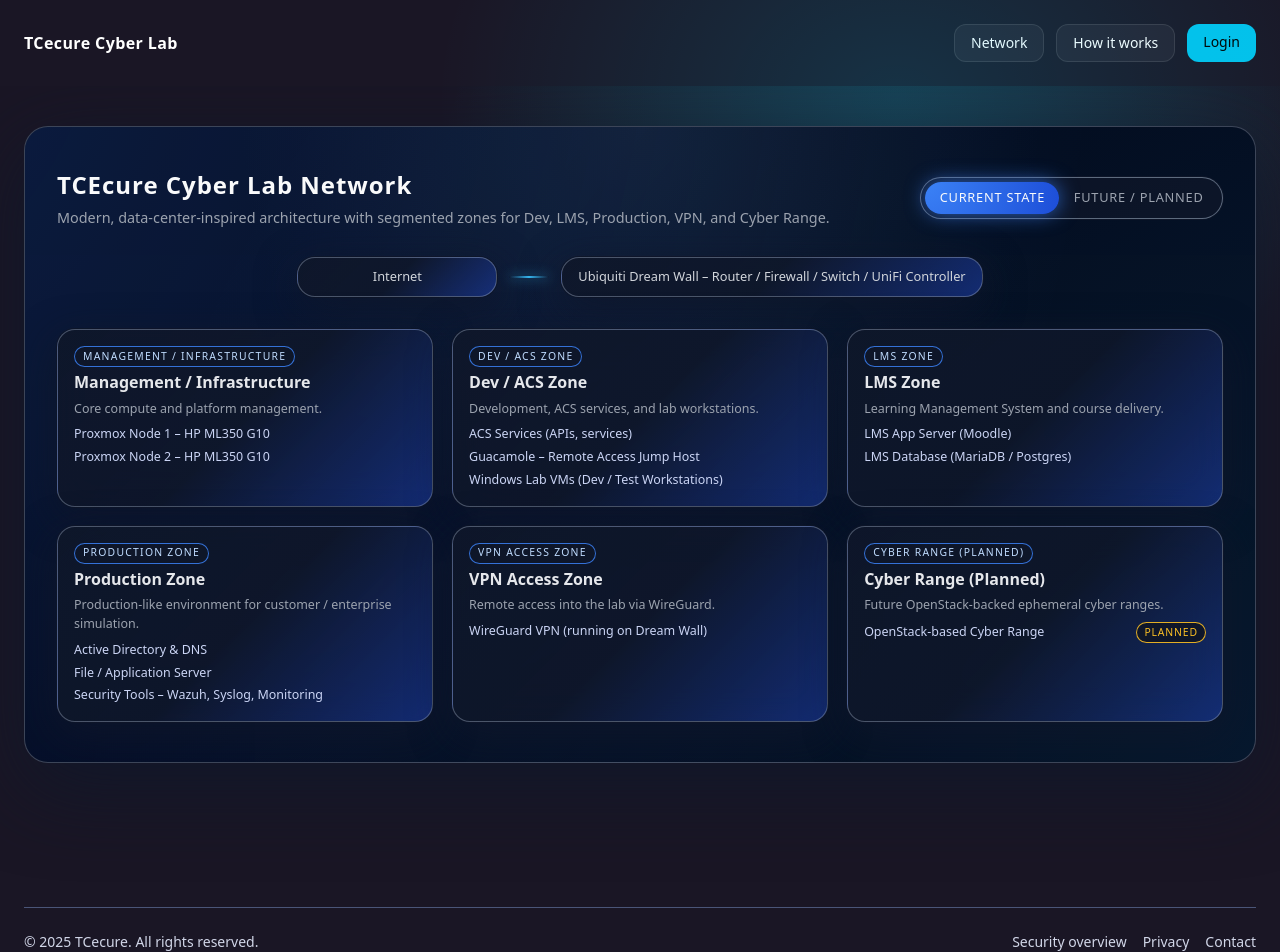
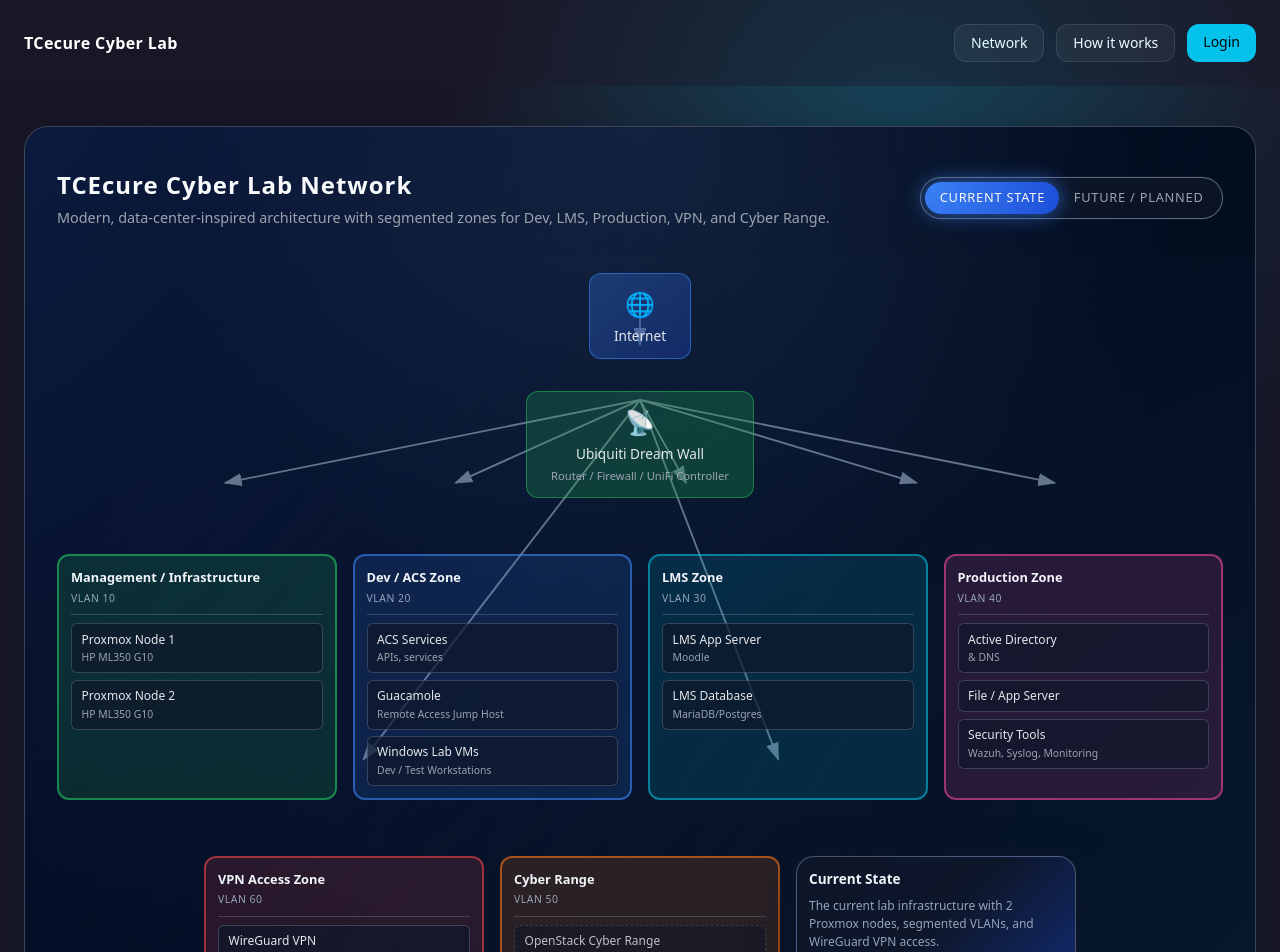
Before and after one commit to ebarlowjr2/tcecure_cyberlab, a React (Vite) app: page /network in a window 1280 px wide. Shown: the top 952 px of the page. Built offline with nearby package versions, Linux system fonts and the light colour scheme.

Commit message:
Redesign CyberLabMap as network topology diagram with hierarchical layout
Co-Authored-By: Eddie Barlow Jr <eddiebarlowjr@gmail.com>

```diff
--- a/src/components/CyberLabMap.jsx
+++ b/src/components/CyberLabMap.jsx
@@ -6,60 +6,66 @@ const currentZones = [
     id: "mgmt",
     name: "Management / Infrastructure",
     vlan: "VLAN 10",
+    color: "green",
     role: "Core compute and platform management.",
     items: [
-      "Proxmox Node 1 – HP ML350 G10",
-      "Proxmox Node 2 – HP ML350 G10",
+      { name: "Proxmox Node 1", desc: "HP ML350 G10" },
+      { name: "Proxmox Node 2", desc: "HP ML350 G10" },
     ],
   },
   {
     id: "dev",
     name: "Dev / ACS Zone",
     vlan: "VLAN 20",
+    color: "blue",
     role: "Development, ACS services, and lab workstations.",
     items: [
-      "ACS Services (APIs, services)",
-      "Guacamole – Remote Access Jump Host",
-      "Windows Lab VMs (Dev / Test Workstations)",
+      { name: "ACS Services", desc: "APIs, services" },
+      { name: "Guacamole", desc: "Remote Access Jump Host" },
+      { name: "Windows Lab VMs", desc: "Dev / Test Workstations" },
     ],
   },
   {
     id: "lms",
     name: "LMS Zone",
     vlan: "VLAN 30",
+    color: "cyan",
     role: "Learning Management System and course delivery.",
     items: [
-      "LMS App Server (Moodle)",
-      "LMS Database (MariaDB / Postgres)",
+      { name: "LMS App Server", desc: "Moodle" },
+      { name: "LMS Database", desc: "MariaDB/Postgres" },
     ],
   },
   {
     id: "prod",
     name: "Production Zone",
     vlan: "VLAN 40",
+    color: "pink",
     role: "Production-like environment for customer / enterprise simulation.",
     items: [
-      "Active Directory & DNS",
-      "File / Application Server",
-      "Security Tools – Wazuh, Syslog, Monitoring",
+      { name: "Active Directory", desc: "& DNS" },
+      { name: "File / App Server", desc: "" },
+      { name: "Security Tools", desc: "Wazuh, Syslog, Monitoring" },
     ],
   },
   {
     id: "vpn",
     name: "VPN Access Zone",
     vlan: "VLAN 60",
+    color: "red",
     role: "Remote access into the lab via WireGuard.",
     items: [
-      "WireGuard VPN (running on Dream Wall)",
+      { name: "WireGuard VPN", desc: "Running on Dream Wall" },
     ],
   },
   {
     id: "range",
-    name: "Cyber Range (Planned)",
+    name: "Cyber Range",
     vlan: "VLAN 50",
+    color: "orange",
     role: "Future OpenStack-backed ephemeral cyber ranges.",
     items: [
-      "OpenStack-based Cyber Range (Planned)",
+      { name: "OpenStack Cyber Range", desc: "", planned: true },
     ],
   },
 ];
@@ -69,69 +75,74 @@ const futureZones = [
     id: "mgmt",
     name: "Management / Infrastructure",
     vlan: "VLAN 10",
+    color: "green",
     role: "Core compute, shared storage, and platform management.",
     items: [
-      "Proxmox Node 1 – HP ML350 G10",
-      "Proxmox Node 2 – HP ML350 G10",
-      "Synology DS1621+ – 24 TB NAS (Planned)",
-      "Additional Proxmox / OpenStack Nodes (Planned)",
+      { name: "Proxmox Node 1", desc: "HP ML350 G10" },
+      { name: "Proxmox Node 2", desc: "HP ML350 G10" },
+      { name: "Synology DS1621+", desc: "24 TB NAS", planned: true },
+      { name: "Additional Nodes", desc: "Proxmox/OpenStack", planned: true },
     ],
   },
   {
     id: "dev",
     name: "Dev / ACS Zone",
     vlan: "VLAN 20",
+    color: "blue",
     role: "Development, ACS services, and pre-production testing.",
     items: [
-      "ACS Services (APIs, services)",
-      "Guacamole – Remote Access Jump Host",
-      "Windows Lab VMs (Dev / Test Workstations)",
+      { name: "ACS Services", desc: "APIs, services" },
+      { name: "Guacamole", desc: "Remote Access Jump Host" },
+      { name: "Windows Lab VMs", desc: "Dev / Test Workstations" },
     ],
   },
   {
     id: "lms",
     name: "LMS Zone",
     vlan: "VLAN 30",
+    color: "cyan",
     role: "Learning Management System and course content delivery.",
     items: [
-      "LMS App Server (Moodle)",
-      "LMS Database (MariaDB / Postgres)",
-      "Course Content on Synology NAS (Planned)",
+      { name: "LMS App Server", desc: "Moodle" },
+      { name: "LMS Database", desc: "MariaDB/Postgres" },
+      { name: "Course Content", desc: "Synology NAS", planned: true },
     ],
   },
   {
     id: "prod",
     name: "Production Zone",
     vlan: "VLAN 40",
+    color: "pink",
     role: "Production-like environment for simulations and compliance labs.",
     items: [
-      "Active Directory & DNS",
-      "File / Application Server",
-      "Security Tools – Wazuh, Syslog, Monitoring",
-      "Additional Line-of-Business / Simulation VMs (Planned)",
+      { name: "Active Directory", desc: "& DNS" },
+      { name: "File / App Server", desc: "" },
+      { name: "Security Tools", desc: "Wazuh, Syslog, Monitoring" },
+      { name: "Simulation VMs", desc: "Line-of-Business", planned: true },
     ],
   },
   {
     id: "vpn",
     name: "VPN Access Zone",
     vlan: "VLAN 60",
+    color: "red",
     role: "High-capacity secure remote access into the lab.",
     items: [
-      "WireGuard VPN (Legacy / Fallback)",
-      "VPN Appliance 1 – HP EliteDesk (Netmaker / WireGuard) (Planned)",
-      "VPN Appliance 2 – HP EliteDesk (Netmaker / WireGuard) (Planned)",
-      "Additional VPN Capacity for >1000 Users (Planned)",
+      { name: "WireGuard VPN", desc: "Legacy / Fallback" },
+      { name: "VPN Appliance 1", desc: "HP EliteDesk", planned: true },
+      { name: "VPN Appliance 2", desc: "HP EliteDesk", planned: true },
     ],
   },
   {
     id: "range",
     name: "Cyber Range (OpenStack)",
     vlan: "VLAN 50",
+    color: "orange",
     role: "Isolated, disposable cyber ranges for Red/Blue, malware, and advanced labs.",
     items: [
-      "OpenStack Controller Node (Planned)",
-      "OpenStack Compute Nodes (Planned)",
-      "Optional 2nd UniFi Switch for Cyber Range Fabric (Planned)",
+      { name: "OpenStack Controller", desc: "", planned: true },
+      { name: "Compute Nodes", desc: "", planned: true },
+      { name: "2nd UniFi Switch", desc: "Cyber Range Fabric", planned: true },
     ],
   },
 ];
@@ -185,53 +196,93 @@ export default function CyberLabMap() {
         </div>
       </div>
 
-      {/* Topology strip */}
-      <div className="cl-topology">
-        {topology.map((node, index) => (
-          <React.Fragment key={node}>
-            <div className="cl-topology-node glass">
-              <span>{node}</span>
-              {view === "future" && node.includes("(Planned)") && (
-                <span className="cl-badge-planned">Planned</span>
-              )}
+      {/* Network Diagram */}
+      <div className="cl-diagram">
+        <svg className="cl-diagram-lines" viewBox="0 0 1200 800" preserveAspectRatio="xMidYMid meet">
+          <defs>
+            <marker id="arrowhead" markerWidth="10" markerHeight="7" refX="9" refY="3.5" orient="auto">
+              <polygon points="0 0, 10 3.5, 0 7" fill="#64748b" />
+            </marker>
+          </defs>
+          <line x1="600" y1="45" x2="600" y2="95" className="cl-connector" markerEnd="url(#arrowhead)" />
+          <line x1="600" y1="155" x2="150" y2="245" className="cl-connector" markerEnd="url(#arrowhead)" />
+          <line x1="600" y1="155" x2="400" y2="245" className="cl-connector" markerEnd="url(#arrowhead)" />
+          <line x1="600" y1="155" x2="650" y2="245" className="cl-connector" markerEnd="url(#arrowhead)" />
+          <line x1="600" y1="155" x2="900" y2="245" className="cl-connector" markerEnd="url(#arrowhead)" />
+          <line x1="600" y1="155" x2="1050" y2="245" className="cl-connector" markerEnd="url(#arrowhead)" />
+          <line x1="600" y1="155" x2="300" y2="545" className="cl-connector" markerEnd="url(#arrowhead)" />
+          <line x1="600" y1="155" x2="750" y2="545" className="cl-connector" markerEnd="url(#arrowhead)" />
+        </svg>
+
+        <div className="cl-diagram-nodes">
+          <div className="cl-node cl-node-internet">
+            <span className="cl-node-icon">🌐</span>
+            <span>Internet</span>
           </div>
-            {index < topology.length - 1 && (
-              <div className="cl-topology-link">
-                <span className="cl-link-line" />
+
+          <div className="cl-node cl-node-router">
+            <span className="cl-node-icon">📡</span>
+            <span>Ubiquiti Dream Wall</span>
+            <span className="cl-node-desc">Router / Firewall / UniFi Controller</span>
           </div>
-            )}
-          </React.Fragment>
+
+          <div className="cl-zones-row cl-zones-top">
+            {zones.slice(0, 4).map((zone) => (
+              <div
+                key={zone.id}
+                className={`cl-zone-group cl-zone-${zone.color}`}
+                onClick={() => handleZoneClick(zone)}
+              >
+                <div className="cl-zone-label">
+                  <span className="cl-zone-name">{zone.name}</span>
+                  <span className="cl-zone-vlan-tag">{zone.vlan}</span>
+                </div>
+                <div className="cl-zone-nodes">
+                  {zone.items.map((item, idx) => (
+                    <div key={idx} className={`cl-node-box ${item.planned ? 'cl-planned' : ''}`}>
+                      <span className="cl-node-box-name">{item.name}</span>
+                      {item.desc && <span className="cl-node-box-desc">{item.desc}</span>}
+                      {item.planned && <span className="cl-badge-planned">Planned</span>}
+                    </div>
+                  ))}
+                </div>
+              </div>
             ))}
           </div>
 
-      {/* Zones */}
-      <div className="cl-zones-grid">
-        {zones.map((zone) => (
+          <div className="cl-zones-row cl-zones-bottom">
+            {zones.slice(4).map((zone) => (
               <div
                 key={zone.id}
-            className="cl-zone-card glass"
+                className={`cl-zone-group cl-zone-${zone.color}`}
                 onClick={() => handleZoneClick(zone)}
               >
-            <div className="cl-zone-header">
-              <span className="cl-zone-vlan">{zone.name}</span>
-              <h3 className="cl-zone-title">{zone.name}</h3>
+                <div className="cl-zone-label">
+                  <span className="cl-zone-name">{zone.name}</span>
+                  <span className="cl-zone-vlan-tag">{zone.vlan}</span>
                 </div>
-            <p className="cl-zone-role">{zone.role}</p>
-            <ul className="cl-zone-items">
-              {zone.items.map((item) => {
-                const isPlanned = item.toLowerCase().includes("planned");
-                return (
-                  <li key={item} className="cl-zone-item">
-                    <span>{item.replace(" (Planned)", "")}</span>
-                    {isPlanned && (
-                      <span className="cl-badge-planned">Planned</span>
-                    )}
-                  </li>
-                );
-              })}
-            </ul>
+                <div className="cl-zone-nodes">
+                  {zone.items.map((item, idx) => (
+                    <div key={idx} className={`cl-node-box ${item.planned ? 'cl-planned' : ''}`}>
+                      <span className="cl-node-box-name">{item.name}</span>
+                      {item.desc && <span className="cl-node-box-desc">{item.desc}</span>}
+                      {item.planned && <span className="cl-badge-planned">Planned</span>}
                     </div>
                   ))}
+                </div>
+              </div>
+            ))}
+
+            <div className="cl-info-box glass">
+              <h4 className="cl-info-title">{view === "current" ? "Current State" : "Future / Planned"}</h4>
+              <p className="cl-info-text">
+                {view === "current"
+                  ? "The current lab infrastructure with 2 Proxmox nodes, segmented VLANs, and WireGuard VPN access."
+                  : "Planned expansion includes NAS storage, additional compute nodes, dedicated VPN appliances, and OpenStack-based cyber range."}
+              </p>
+            </div>
+          </div>
+        </div>
       </div>
 
       {/* Modal */}
@@ -253,17 +304,14 @@ export default function CyberLabMap() {
             <p className="cl-zone-role">{activeZone.role}</p>
             <h4 className="cl-modal-section-title">Resources in this zone</h4>
             <ul className="cl-zone-items cl-modal-items">
-              {activeZone.items.map((item) => {
-                const isPlanned = item.toLowerCase().includes("planned");
-                return (
-                  <li key={item} className="cl-zone-item">
-                    <span>{item.replace(" (Planned)", "")}</span>
-                    {isPlanned && (
+              {activeZone.items.map((item, idx) => (
+                <li key={idx} className="cl-zone-item">
+                  <span>{item.name}{item.desc ? ` – ${item.desc}` : ''}</span>
+                  {item.planned && (
                     <span className="cl-badge-planned">Planned</span>
                   )}
                 </li>
-                );
-              })}
+              ))}
             </ul>
           </div>
         </div>
--- a/src/components/cyberlab-map.css
+++ b/src/components/cyberlab-map.css
@@ -287,3 +287,235 @@
 .cl-modal-items {
   margin-top: 0.25rem;
 }
+
+/* Network Diagram Layout */
+.cl-diagram {
+  position: relative;
+  width: 100%;
+  min-height: 700px;
+  margin-top: 1rem;
+}
+
+.cl-diagram-lines {
+  position: absolute;
+  top: 0;
+  left: 0;
+  width: 100%;
+  height: 100%;
+  pointer-events: none;
+  z-index: 0;
+}
+
+.cl-connector {
+  stroke: #64748b;
+  stroke-width: 2;
+  fill: none;
+}
+
+.cl-diagram-nodes {
+  position: relative;
+  z-index: 1;
+  display: flex;
+  flex-direction: column;
+  align-items: center;
+  gap: 2rem;
+  padding-top: 1rem;
+}
+
+/* Internet and Router nodes */
+.cl-node {
+  display: flex;
+  flex-direction: column;
+  align-items: center;
+  gap: 0.25rem;
+  padding: 0.75rem 1.5rem;
+  background: linear-gradient(135deg, rgba(15, 23, 42, 0.95), rgba(30, 41, 59, 0.9));
+  border: 1px solid rgba(148, 163, 184, 0.5);
+  border-radius: 12px;
+  color: #e5e7eb;
+  font-size: 0.85rem;
+  font-weight: 500;
+}
+
+.cl-node-icon {
+  font-size: 1.5rem;
+}
+
+.cl-node-desc {
+  font-size: 0.7rem;
+  color: #9ca3af;
+}
+
+.cl-node-internet {
+  background: linear-gradient(135deg, rgba(59, 130, 246, 0.3), rgba(30, 64, 175, 0.4));
+  border-color: rgba(59, 130, 246, 0.6);
+}
+
+.cl-node-router {
+  background: linear-gradient(135deg, rgba(34, 197, 94, 0.2), rgba(22, 163, 74, 0.3));
+  border-color: rgba(34, 197, 94, 0.5);
+}
+
+/* Zone rows */
+.cl-zones-row {
+  display: flex;
+  flex-wrap: wrap;
+  justify-content: center;
+  gap: 1rem;
+  width: 100%;
+  max-width: 1200px;
+}
+
+.cl-zones-top {
+  margin-top: 1.5rem;
+}
+
+.cl-zones-bottom {
+  margin-top: 1.5rem;
+}
+
+/* Zone groups */
+.cl-zone-group {
+  flex: 1;
+  min-width: 200px;
+  max-width: 280px;
+  padding: 0.75rem;
+  border-radius: 12px;
+  cursor: pointer;
+  transition: transform 0.15s ease, box-shadow 0.15s ease;
+}
+
+.cl-zone-group:hover {
+  transform: translateY(-3px);
+  box-shadow: 0 8px 30px rgba(0, 0, 0, 0.4);
+}
+
+/* Zone colors */
+.cl-zone-green {
+  background: rgba(34, 197, 94, 0.15);
+  border: 2px solid rgba(34, 197, 94, 0.6);
+}
+
+.cl-zone-blue {
+  background: rgba(59, 130, 246, 0.15);
+  border: 2px solid rgba(59, 130, 246, 0.6);
+}
+
+.cl-zone-cyan {
+  background: rgba(6, 182, 212, 0.15);
+  border: 2px solid rgba(6, 182, 212, 0.6);
+}
+
+.cl-zone-pink {
+  background: rgba(236, 72, 153, 0.15);
+  border: 2px solid rgba(236, 72, 153, 0.6);
+}
+
+.cl-zone-red {
+  background: rgba(239, 68, 68, 0.15);
+  border: 2px solid rgba(239, 68, 68, 0.6);
+}
+
+.cl-zone-orange {
+  background: rgba(249, 115, 22, 0.15);
+  border: 2px solid rgba(249, 115, 22, 0.6);
+}
+
+/* Zone label */
+.cl-zone-label {
+  display: flex;
+  flex-direction: column;
+  gap: 0.2rem;
+  margin-bottom: 0.5rem;
+  padding-bottom: 0.5rem;
+  border-bottom: 1px solid rgba(148, 163, 184, 0.3);
+}
+
+.cl-zone-name {
+  font-size: 0.8rem;
+  font-weight: 600;
+  color: #f1f5f9;
+}
+
+.cl-zone-vlan-tag {
+  font-size: 0.65rem;
+  color: #94a3b8;
+  text-transform: uppercase;
+  letter-spacing: 0.05em;
+}
+
+/* Node boxes inside zones */
+.cl-zone-nodes {
+  display: flex;
+  flex-direction: column;
+  gap: 0.4rem;
+}
+
+.cl-node-box {
+  display: flex;
+  flex-direction: column;
+  gap: 0.1rem;
+  padding: 0.4rem 0.6rem;
+  background: rgba(15, 23, 42, 0.7);
+  border: 1px solid rgba(148, 163, 184, 0.3);
+  border-radius: 6px;
+}
+
+.cl-node-box.cl-planned {
+  border-style: dashed;
+  opacity: 0.8;
+}
+
+.cl-node-box-name {
+  font-size: 0.75rem;
+  font-weight: 500;
+  color: #e5e7eb;
+}
+
+.cl-node-box-desc {
+  font-size: 0.65rem;
+  color: #9ca3af;
+}
+
+/* Info box */
+.cl-info-box {
+  flex: 1;
+  min-width: 200px;
+  max-width: 280px;
+  padding: 0.75rem;
+}
+
+.cl-info-title {
+  font-size: 0.85rem;
+  font-weight: 600;
+  color: #f1f5f9;
+  margin-bottom: 0.5rem;
+}
+
+.cl-info-text {
+  font-size: 0.75rem;
+  color: #94a3b8;
+  line-height: 1.5;
+}
+
+/* Responsive - hide SVG on mobile, stack zones */
+@media (max-width: 768px) {
+  .cl-diagram-lines {
+    display: none;
+  }
+
+  .cl-diagram {
+    min-height: auto;
+  }
+
+  .cl-zones-row {
+    flex-direction: column;
+    align-items: center;
+  }
+
+  .cl-zone-group,
+  .cl-info-box {
+    max-width: 100%;
+    width: 100%;
+  }
+}
```
Lines whose indentation alone changed are shown as unchanged.
